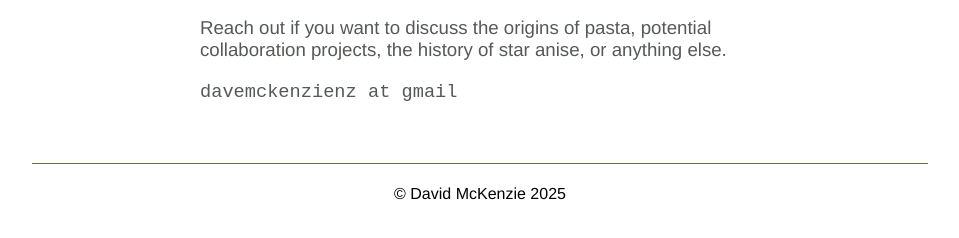
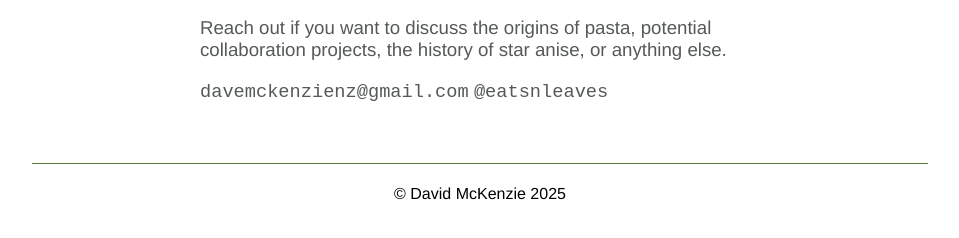
Before and after one commit to tttgm/daves-portfolio, an Eleventy site: page contact/index.njk in a window 1280 px wide. Shown: the part 346-584 px from the top of the page, without its empty margins (160-1119 px from the left). Built offline with nearby package versions, Linux system fonts and the light colour scheme; Eleventy itself is replaced by a stand-in of ours; files that its build step writes are made by us from their sources; a web font is replaced by a local one.

Commit message:
Update index.njk
Added IG

```diff
--- a/contact/index.njk
+++ b/contact/index.njk
@@ -8,6 +8,7 @@ title: Contact - David McKenzie
     <p>Reach out if you want to discuss the origins of pasta, potential collaboration projects, the history of star anise, or anything else.</p>
 
     <div class="contact-info">
-        <code>davemckenzienz  at  gmail</code>
+        <code>davemckenzienz@gmail.com</code>
+        <code>@eatsnleaves</code>
     </div>
 </section>
```
